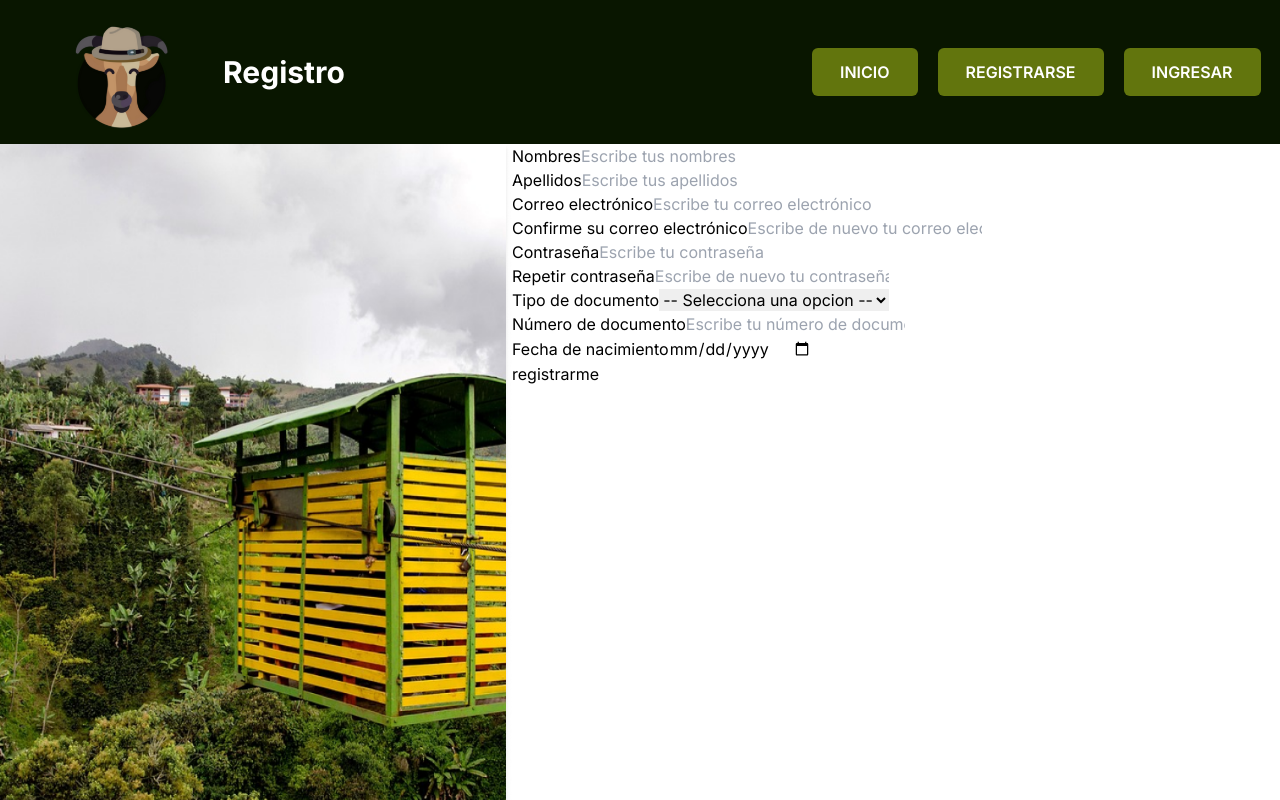
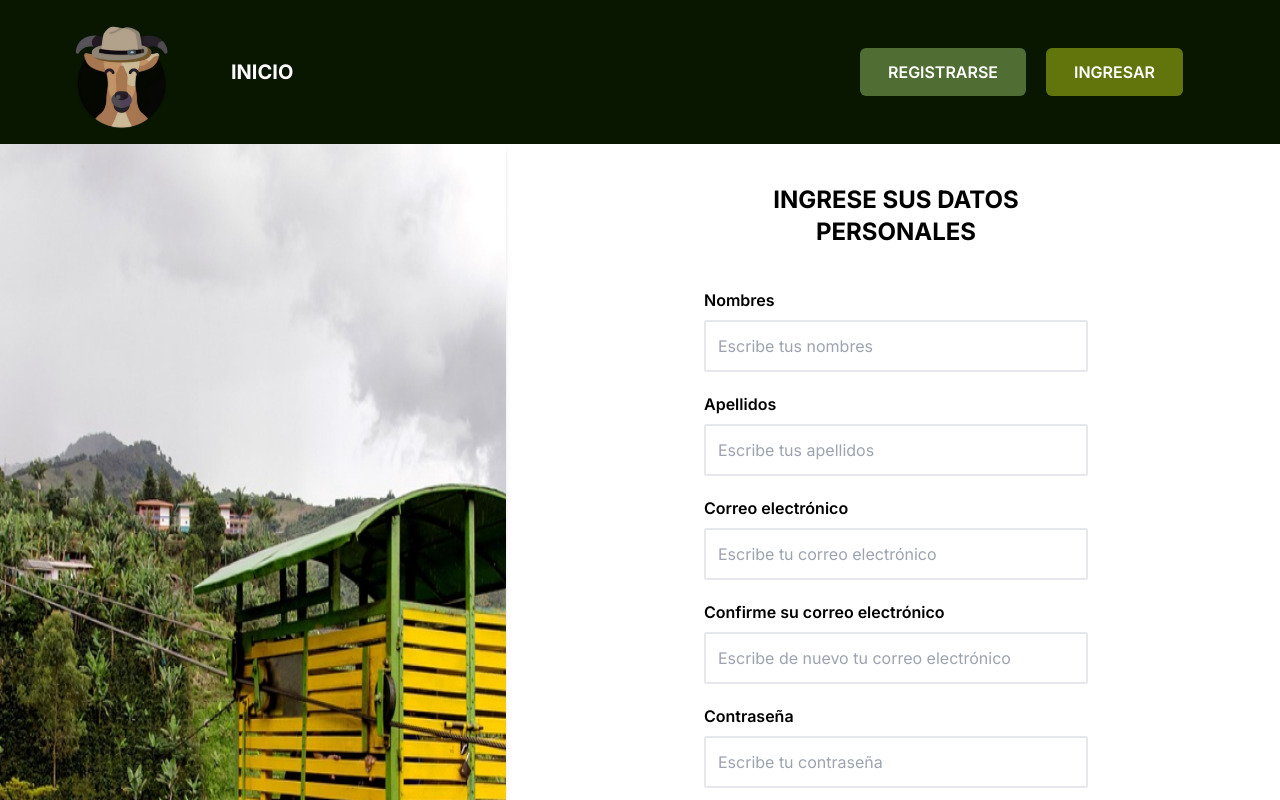
Before and after one commit to dgilrua/Viajes-app, a Next.js app: page /register in a window 1280 px wide. Shown: the top 800 px of the page. Built offline with nearby package versions, Linux system fonts and the light colour scheme; no server answers.

Commit message:
estilos pagina registro y login finalizado

```diff
--- /dev/null
+++ b/src/app/historial/page.tsx
@@ -0,0 +1,11 @@
+import React from 'react'
+import Layout from '@/components/Layout'
+const page = () => {
+  return (
+    <Layout>
+      <div>page</div>
+    </Layout>
+  )
+}
+
+export default page
--- a/src/app/login/page.tsx
+++ b/src/app/login/page.tsx
@@ -1,17 +1,15 @@
 import React from 'react'
 import Layout from '@/components/Layout'
+import Image from 'next/image'
 import FormLogin from '@/components/FormLogin'
+import login_image from '../../../public/login_image.png'
 
 const LoginPage = () => {
   return (
     <Layout>
-      <section>
-        <div>
-          <h1>Login Page</h1>
-        </div>
-        <div>
-          <FormLogin />
-        </div>
+      <section className='md:grid md:grid-cols-5'>
+        <Image src={login_image} alt="register_image" className=' hidden md:inline-block md:w-full md:h-screen md:col-span-2'/>
+        <FormLogin />
       </section>
     </Layout>
   )
--- a/src/app/page.tsx
+++ b/src/app/page.tsx
@@ -1,13 +1,8 @@
 "use client"
 import Layout from '@/components/Layout'
-import {useSession} from 'next-auth/react'
 import React from 'react'
 
 const HomePage = () => {
-
-  const {status} = useSession()
-
-  console.log(status)
 
   return (
     <Layout>
--- a/src/app/register/page.tsx
+++ b/src/app/register/page.tsx
@@ -7,8 +7,8 @@ import Form from '@/components/Form'
 const RegisterPage = () => {
   return (
     <Layout>
-      <section className=' md:grid md:grid-cols-5'>
-        <Image src={register_image} alt="register_image" className=' hidden md:inline-block w-full h-1/2 md:col-span-2 md:h-screen'/>
+      <section className='md:grid md:grid-cols-5'>
+        <Image src={register_image} alt="register_image" className=' hidden md:inline-block md:w-full md:h-full md:col-span-2'/>
         <Form />
       </section>
     </Layout>
--- a/src/components/Form.tsx
+++ b/src/components/Form.tsx
@@ -66,15 +66,20 @@ const Form = () => {
   }
 
   return (
-    <div className="md:col-span-3">
+    <div className="md:col-span-3 mb-10">
       {
         error &&
         <p className="text-red-500">{error}</p>
       }
-      <form  onSubmit={handleSubmit}>
+      <form
+        onSubmit={handleSubmit}
+        className='w-1/2 my-0 mx-auto'
+      >
+        <h1 className='font-bold text-center text-2xl my-10'>INGRESE SUS DATOS PERSONALES</h1>
         <div>
-          <label htmlFor="nombres">Nombres</label>
+          <label className='block font-semibold mb-2' htmlFor="nombres">Nombres</label>
           <input
+            className='border-2 border-gray-200 w-full p-3 rounded-sm mb-5 text-black'
             type="text"
             name="nombres"
             id="nombres"
@@ -84,8 +89,9 @@ const Form = () => {
         </div>
 
         <div>
-          <label htmlFor="apellidos">Apellidos</label>
+          <label className='block font-semibold mb-2' htmlFor="apellidos">Apellidos</label>
           <input
+            className='border-2 border-gray-200 w-full p-3 rounded-sm mb-5 text-black'
             type="text"
             id="apellidos"
             name="apellidos"
@@ -95,8 +101,9 @@ const Form = () => {
         </div>
 
         <div>
-          <label htmlFor="correo">Correo electrónico</label>
+          <label className='block font-semibold mb-2' htmlFor="correo">Correo electrónico</label>
           <input
+            className='border-2 border-gray-200 w-full p-3 rounded-sm mb-5 text-black'
             type="email"
             id="correo"
             name="correo"
@@ -106,8 +113,9 @@ const Form = () => {
         </div>
 
         <div>
-          <label htmlFor="confirmar_correo">Confirme su correo electrónico</label>
+          <label className='block font-semibold mb-2' htmlFor="confirmar_correo">Confirme su correo electrónico</label>
           <input
+            className='border-2 border-gray-200 w-full p-3 rounded-sm mb-5 text-black'
             type="email"
             id="confirmar_correo"
             name="correo_confirm"
@@ -117,8 +125,9 @@ const Form = () => {
         </div>
 
         <div>
-          <label htmlFor="password">Contraseña</label>
+          <label className='block font-semibold mb-2' htmlFor="password">Contraseña</label>
           <input
+            className='border-2 border-gray-200 w-full p-3 rounded-sm mb-5 text-black'
             type="password"
             id="password"
             name="password"
@@ -128,8 +137,9 @@ const Form = () => {
         </div>
 
         <div>
-          <label htmlFor="confirmar_password">Repetir contraseña</label>
+          <label className='block font-semibold mb-2' htmlFor="confirmar_password">Repetir contraseña</label>
           <input
+            className='border-2 border-gray-200 w-full p-3 rounded-sm mb-5 text-black'
             type="password"
             id="confirmar_password"
             name="password_confirm"
@@ -139,8 +149,15 @@ const Form = () => {
         </div>
 
         <div>
-          <label htmlFor="tipo_documento">Tipo de documento</label>
-          <select name="tipo_documento" defaultValue={""} id="tipo_documento" required>
+          <label className='block font-semibold mb-2' htmlFor="tipo_documento">Tipo de documento</label>
+          <select
+            name="tipo_documento"
+            id="tipo_documento"
+            required
+            className='border-2 border-gray-200 w-full p-3 rounded-sm mb-5 text-black'
+            placeholder='Seleccione su tipo de documento'
+            defaultValue={""}
+          >
             <option value="" disabled>
               -- Selecciona una opcion --
             </option>
@@ -150,8 +167,9 @@ const Form = () => {
           </select>
         </div>
         <div>
-          <label htmlFor="numero_documento">Número de documento</label>
+          <label className='block font-semibold mb-2' htmlFor="numero_documento">Número de documento</label>
           <input
+            className='border-2 border-gray-200 w-full p-3 rounded-sm mb-5 text-black'
             type="number"
             id="numero_documento"
             min={0}
@@ -162,15 +180,18 @@ const Form = () => {
         </div>
 
         <div>
-          <label htmlFor="fecha_nacimiento">Fecha de nacimiento</label>
+          <label className='block font-semibold mb-2' htmlFor="fecha_nacimiento">Fecha de nacimiento</label>
           <input
+            className='border-2 border-gray-200 w-full p-3 rounded-sm mb-5 text-black'
             id="fecha_nacimiento"
-            type="date"
+            type="text"
             name="fecha_nacimiento"
+            placeholder='DD/MM/AAAA'
+            onFocus={(e) => (e.currentTarget.type = "date")}
             required
           />
         </div>
-        <button>registrarme</button>
+        <button className='py-3 text-white font-bold uppercase rounded-md w-full bg-secondary mt-5 hover:bg-secondary_hover transition-all'>registrarme</button>
       </form>
     </div>
   );
--- a/src/components/FormLogin.tsx
+++ b/src/components/FormLogin.tsx
@@ -31,12 +31,17 @@ const FormLogin = () => {
   }
 
   return (
-    <div>
+    <div className='md:col-span-3 md:mt-44'>
       {error && <p>{error}</p>}
-      <form onSubmit={handleSubmit}>
+      <form
+        onSubmit={handleSubmit}
+        className='w-1/2 mx-auto'
+      >
+        <h1 className='font-bold text-2xl mt-20 mb-10 uppercase'>Ingrese sus credenciales</h1>
         <div>
-          <label htmlFor="correo">Correo electrónico</label>
+        <label className='block font-semibold mb-2' htmlFor="correo">Correo electrónico</label>
           <input
+            className='border-2 border-gray-200 w-full p-3 rounded-sm mb-5 text-black'
             type="email"
             id="correo"
             name="correo"
@@ -45,8 +50,9 @@ const FormLogin = () => {
           />
         </div>
         <div>
-          <label htmlFor="password">Contraseña</label>
+          <label className='block font-semibold mb-2' htmlFor="password">Contraseña</label>
           <input
+            className='border-2 border-gray-200 w-full p-3 rounded-sm mb-5 text-black'
             type="password"
             id="password"
             name="password"
@@ -54,7 +60,7 @@ const FormLogin = () => {
             required
           />
         </div>
-        <button>Iniciar sesión</button>
+        <button className='py-3 text-white font-bold uppercase rounded-md w-full bg-secondary mt-5 hover:bg-secondary_hover transition-all'>Iniciar sesión</button>
       </form>
     </div>
   )
--- a/src/components/Layout.tsx
+++ b/src/components/Layout.tsx
@@ -5,6 +5,7 @@ import Link from 'next/link'
 import logo from '../../public/logo.svg'
 import { usePathname } from 'next/navigation'
 import { useSession, signOut } from 'next-auth/react'
+import usuario_logo from '../../public/usuario_logo.svg'
 
 interface MyProps {
   children: JSX.Element
@@ -14,26 +15,25 @@ const Layout: React.FC<MyProps> = ({children}) => {
 
   const pathname = usePathname()
   const {status} = useSession()
-  console.log(status)
   return (
     <>
       <header className=' md:h-36 md:flex w-full justify-between pb-10 pt-0 px-10 md:p-10 items-center bg-primary'>
         <div className='flex md:flex-row flex-col items-center mb-10 md:mb-0'>
           <Image src={logo} alt="logo_tienda" height={150} className='mb-5'/>
-          <h2 className=' ml-5 text-3xl font-bold text-white'>
-            {pathname === '/' ? 'Inicio' : pathname === '/register' ? 'Registro' : 'Ingresar'}
-          </h2>
+          <Link className=' transition-all text-white hover:text-gray-300 text-xl font-bold px-7 w-2/3 text-center md:w-auto rounded-md uppercase' href='/'>Inicio</Link>
+          {status === 'authenticated' && <Link className=' transition-all text-white hover:text-gray-300 text-xl font-bold px-7 w-2/3 text-center md:w-auto rounded-md uppercase' href='/historial'>Historial de viajes</Link>}
         </div>
-        <div className='md:w-3/12 md:mr-32'>
+        <div className={`${status === "unauthenticated" ? 'md:w-3/12 md:mr-20' : "md:w-2/12 md:mr-20"}`}>
           <nav className='flex md:flex-row flex-col gap-5 md:justify-between w-full md:w-1/2 items-center'>
-            <Link className='text-white bg-secondary py-3 font-semibold px-7 w-2/3 text-center md:w-auto rounded-md uppercase' href='/'>Inicio</Link>
             {status === 'unauthenticated' ? (
               <>
-                <Link className='text-white bg-secondary py-3 font-semibold px-7 w-2/3 text-center md:w-auto rounded-md uppercase' href='/register'>Registrarse</Link>
-                <Link className='text-white bg-secondary py-3 font-semibold px-7 w-2/3 text-center md:w-auto rounded-md uppercase' href='/login'>Ingresar</Link>
+                <Link className={`hover:bg-secondary_hover transition-all text-white py-3 font-semibold px-7 w-2/3 text-center md:w-auto rounded-md uppercase ${pathname === '/register' ? 'bg-secondary_active' : 'bg-secondary'}`} href='/register'>Registrarse</Link>
+                <Link className={`hover:bg-secondary_hover transition-all text-white ${pathname === '/login' ? 'bg-secondary_active' : 'bg-secondary'}  py-3 font-semibold px-7 w-2/3 text-center md:w-auto rounded-md uppercase`} href='/login'>Ingresar</Link>
               </>
             ) : (
-              <button className='bg-white' onClick={() => signOut()}>Cerrar sesion</button>
+              <button onClick={() => signOut()}>
+                <Image src={usuario_logo} alt='usuario_logo' width={65} height={65}/>
+              </button>
             )}
           </nav>
         </div>
--- a/src/middleware.ts
+++ b/src/middleware.ts
@@ -1,5 +1,5 @@
 export {default} from 'next-auth/middleware'
 
 export const config = {
-  matcher: ['/compra/:path*']
+  matcher: ['/compra/:path*', '/historial/:path*']
 }
--- a/tailwind.config.ts
+++ b/tailwind.config.ts
@@ -15,7 +15,9 @@ const config: Config = {
       },
       colors: {
         primary: '#091600',
-        secondary: '#62750D'
+        secondary: '#62750D',
+        secondary_hover: "#B0C5A1",
+        secondary_active: "#506D33"
       }
     },
   },
```
Also changed, not shown: public/login_image.png (added), public/usuario_logo.svg (added).
